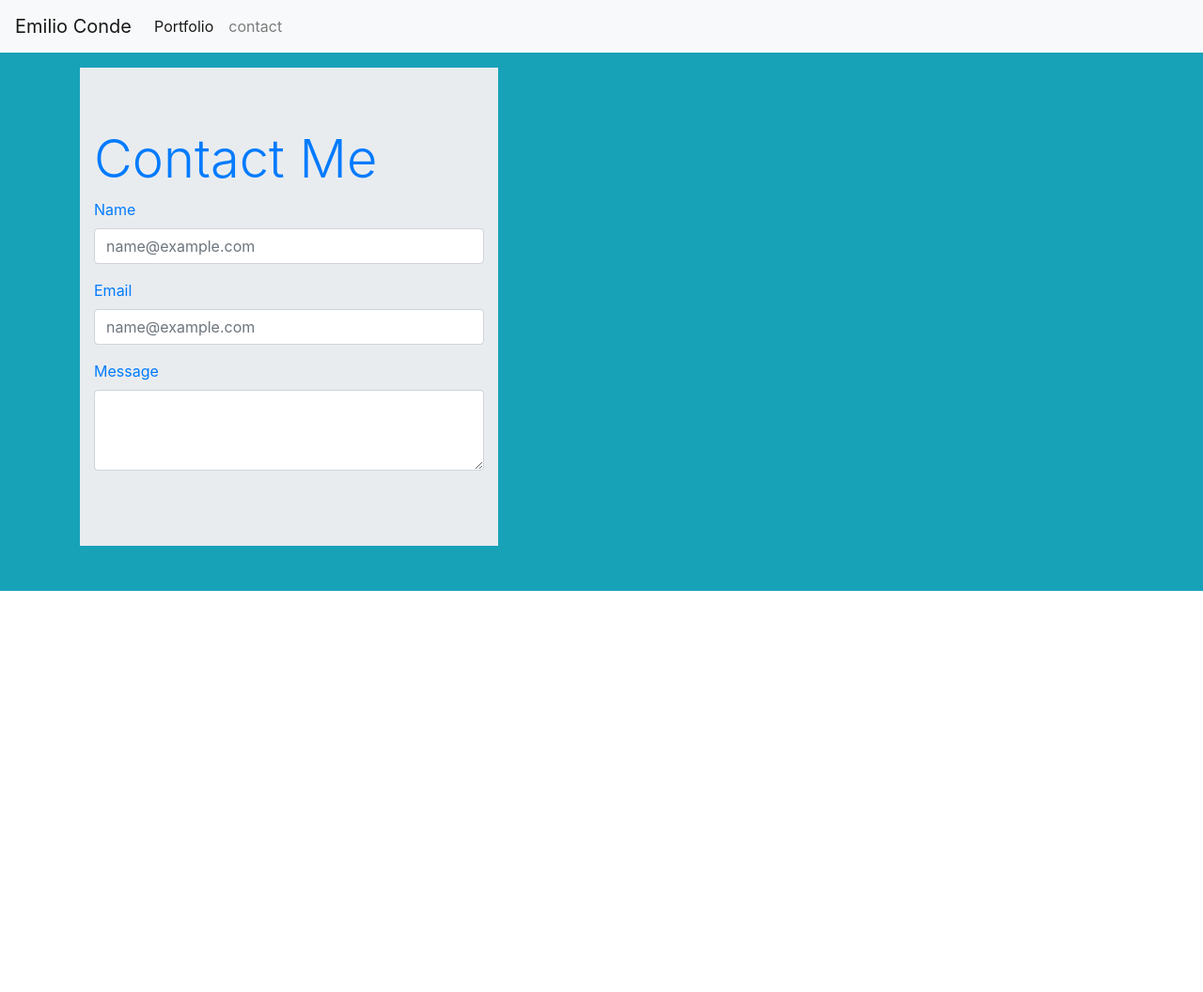
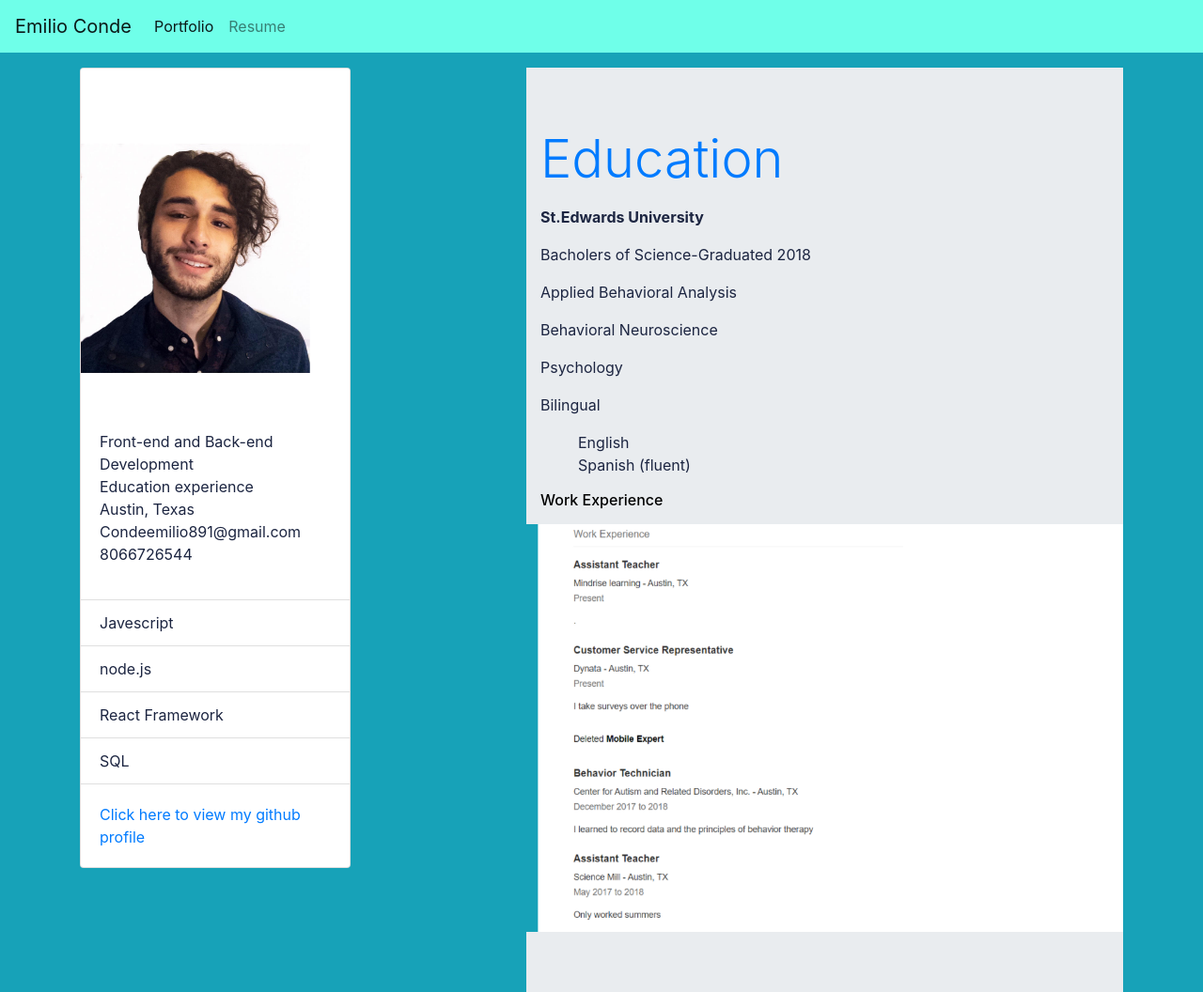
Before and after one commit to condeemilio891/about-me, a plain HTML site: page contact.html in a window 1280 px wide. Shown: the top 1056 px of the page at 94% size. Before the commit the page ends 800 px from the top, so only its background shows below. Drawn offline with nearby package versions, Linux system fonts and the light colour scheme.

Commit message:
changed contact to resume. used template looks more professional now

```diff
--- a/contact.html
+++ b/contact.html
@@ -8,12 +8,11 @@
     href="https://stackpath.bootstrapcdn.com/bootstrap/4.5.0/css/bootstrap.min.css"
     integrity="sha384-9aIt2nRpC12Uk9gS9baDl411NQApFmC26EwAOH8WgZl5MYYxFfc+NcPb1dKGj7Sk"
     crossorigin="anonymous">
+    <link rel="stylesheet"
+    href="style.css">
 </head>
-
-
-
-<body>
-  <nav class="navbar navbar-expand-lg navbar-light bg-light">
+<!-- nav-bar -->
+<nav style="background-color: #6FFFE9;"class="navbar navbar-expand-lg navbar-light bg-#BCA371">
   <a class="navbar-brand" href="index.html">Emilio Conde</a>
   <button class="navbar-toggler" type="button" data-toggle="collapse" data-target="#navbarNav" aria-controls="navbarNav" aria-expanded="false" aria-label="Toggle navigation">
     <span class="navbar-toggler-icon"></span>
@@ -24,40 +23,77 @@
         <a class="nav-link" href="portfolio.html">Portfolio <span class="sr-only">link</span></a>
       </li>
       <li class="nav-item">
-          <a class="nav-link" href="contact.html">contact</a>
+        <a class="nav-link" href="resume.html">Resume</a>
       </li>
+    </ul></div>
 
 </nav>
+
+
+<body>
+
   <div class="p-3 mb-2 bg-info text-white">
 
 <div class= "container">
   <div class="row">
-    <div class= "col-5">
+    <!-- col number 1 -->
+    <div class="col-5">
+      <div class="card" style="width: 18rem;">
+        <img src="picOfMeProfessional.png" class="card-img-top" alt="emilioPic">
+        <div class="card-body">
+          <h5 class="card-title">Emilio Conde</h5>
+          <p class="card-text">
+            <li>Front-end and Back-end Development</li>
+            <li>Education experience</li>
+            <li>Austin, Texas</li>
+            <li>Condeemilio891@gmail.com</li>
+            <li>8066726544</li></p>
+        </div>
+        <ul class="list-group list-group-flush">
+          <li class="list-group-item">Javescript</li>
+          <li class="list-group-item">node.js</li>
+          <li class="list-group-item">React Framework</li>
+          <li class="list-group-item">SQL</li>
+        </ul>
+        <div class="card-body">
+          <a href="https://github.com/condeemilio891/" class="card-link">Click here to view my github profile</a>
+
+        </div>
+      </div>
+
+    </div>
+    <!-- column # 2 -->
+    <div class= "col-7">
       <div class="jumbotron jumbotron-fluid">
         <div class="container">
-          <h1 class="display-4 text-primary">Contact Me</h1>
-          <form>
-            <div class="form-group text-primary">
-              <label for="exampleFormControlInput1">Name</label>
-              <input type="email" class="form-control" id="exampleFormControlInput1" placeholder="name@example.com">
+          <h1 class="display-4 text-primary">Education</h1>
+          <p style="color:black"></p>
+          <p style="font-weight: bold;">St.Edwards University</p>
+          <p>Bacholers of Science-Graduated 2018</p>
+          <p>Applied Behavioral Analysis</p>
+          <p>Behavioral Neuroscience</p>
+          <p>Psychology</p>
+          <p>Bilingual</p>
+          <ol>
+            <li>English</li>
+          <li>Spanish (fluent)</li>
+
+          </ol>
+          <h6 style="color: black;">Work Experience</h6>
+          <p class="lead"></p>
         </div>
-
-            <div class="form-group text-primary">
-              <label for="exampleFormControlInput1">Email</label>
-              <input type="email" class="form-control" id="exampleFormControlInput1" placeholder="name@example.com">
-            </div>
-
-
-            <div class="form-group text-primary">
-              <label for="exampleFormControlTextarea1">Message</label>
-              <textarea class="form-control" id="exampleFormControlTextarea1" rows="3"></textarea>
-            </div>
-          </form>
-          <p class="lead"></p>
+        <div><img src="workExperienc.png"></div>
       </div>
     </div>
   </div>
+  <!-- <div class ="row">
+    <div class="col-7">
+      <img src="">
     </div>
+    <div class="col-7">
+      <img src="workExperienc.png">
+    </div>
+  </div> -->
 </div>
 <script src="https://code.jquery.com/jquery-3.5.1.slim.min.js" integrity="sha384-DfXdz2htPH0lsSSs5nCTpuj/zy4C+OGpamoFVy38MVBnE+IbbVYUew+OrCXaRkfj" crossorigin="anonymous"></script>
 <script src="https://cdn.jsdelivr.net/npm/popper.js@1.16.1/dist/umd/popper.min.js" integrity="sha384-9/reFTGAW83EW2RDu2S0VKaIzap3H66lZH81PoYlFhbGU+6BZp6G7niu735Sk7lN" crossorigin="anonymous"></script>
--- a/style.css
+++ b/style.css
@@ -6,20 +6,20 @@ body{
 }
 ul{
     font-weight: bolder;
-    color:#C97064
+    color:#1C2541
 }
 
 li{
     text-align: left;
     font-weight: normal;
-    color:#C97064;
+    color:#1C2541;
     list-style: none;
 }
 p{
-    color:#C97064
+    color:#1C2541
 }
 h1{
-    color:#C97064
+    color:#1C2541
 }
 img{
     width: 100%;
@@ -28,11 +28,3 @@ button{
     color:blue;
 
 }
-
-
-.jumbotron-fluid{
-    background-color: "#A6B07E";
-}
-.jumbotron{
-    background-color: "#A6B07E";
-}
```
Also changed, not shown: index.html (+2 -2 lines), portfolio.html (+11 -9 lines), Resume.png (added), animepic.png (added), picOfMeProfessional.png (added), workExperienc.png (added). Lines whose indentation alone changed are shown as unchanged.
